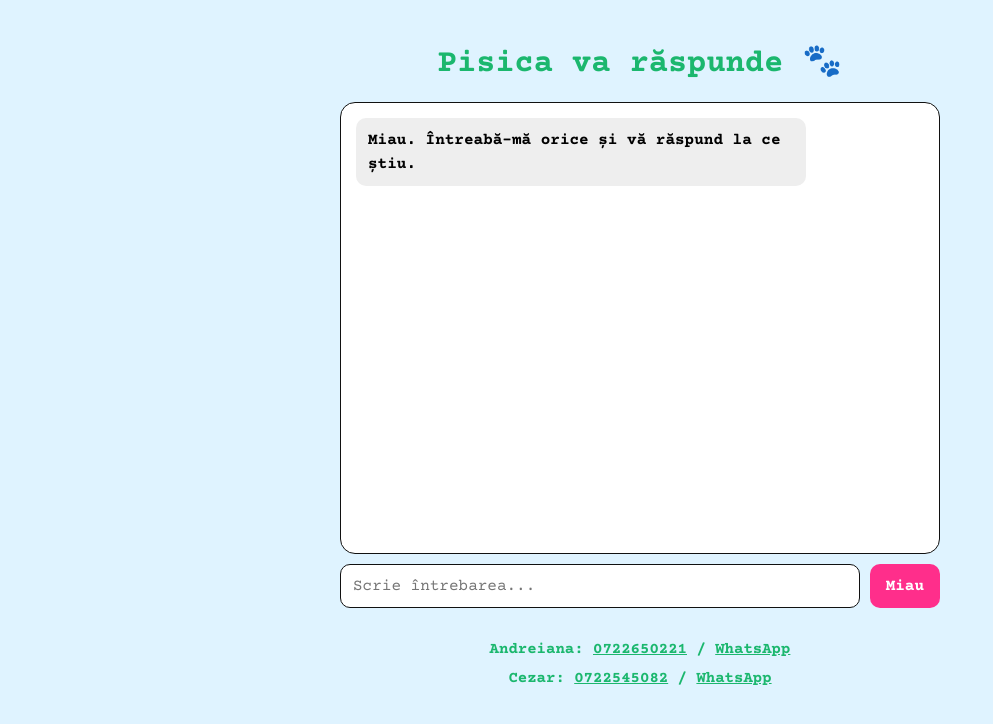
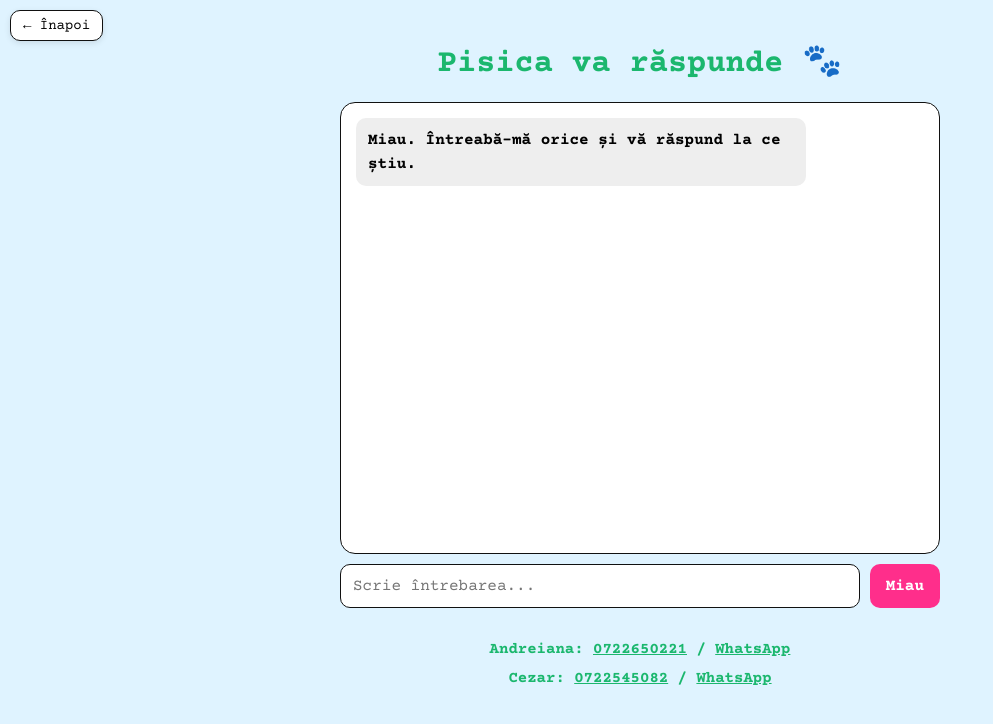
Before and after one commit to andreiana007/wed-invitation, a Next.js app: page /pisica in a window 1280 px wide. Shown: the top 724 px of the page, without its empty margins (0-993 px from the left). Built offline with nearby package versions, Linux system fonts and the light colour scheme.

Commit message:
Update layout.js

```diff
--- a/app/layout.js
+++ b/app/layout.js
@@ -1,4 +1,11 @@
+"use client";
+
+import Link from "next/link";
+import { usePathname } from "next/navigation";
+
 export default function RootLayout({ children }) {
+  const pathname = usePathname();
+
   return (
     <html lang="ro">
       <head>
@@ -16,7 +23,38 @@ export default function RootLayout({ children }) {
           background: "linear-gradient(135deg, #f3f0ff, #eef6ff)",
         }}
       >
+
+        {/* BACK BUTTON - hidden on homepage */}
+        {pathname !== "/" && (
+          <div
+            style={{
+              position: "fixed",
+              top: "10px",
+              left: "10px",
+              zIndex: 1000,
+            }}
+          >
+            <Link href="/" style={{ textDecoration: "none" }}>
+              <button
+                style={{
+                  padding: "6px 12px",
+                  border: "1px solid #111",
+                  borderRadius: "10px",
+                  background: "white",
+                  fontFamily: "'Courier Prime', monospace",
+                  fontSize: "14px",
+                  cursor: "pointer",
+                  boxShadow: "0 2px 6px rgba(0,0,0,0.1)",
+                }}
+              >
+                ← Înapoi
+              </button>
+            </Link>
+          </div>
+        )}
+
         {children}
+
       </body>
     </html>
   );
```
